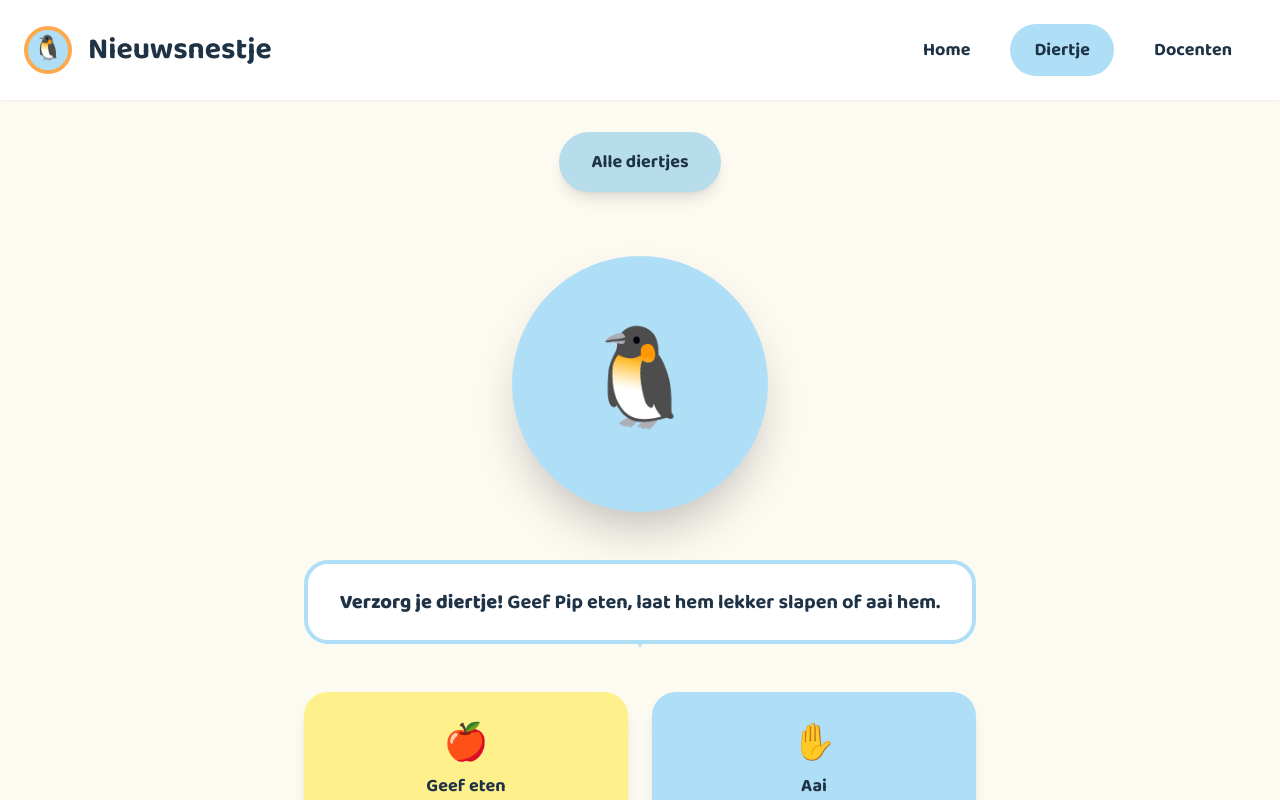
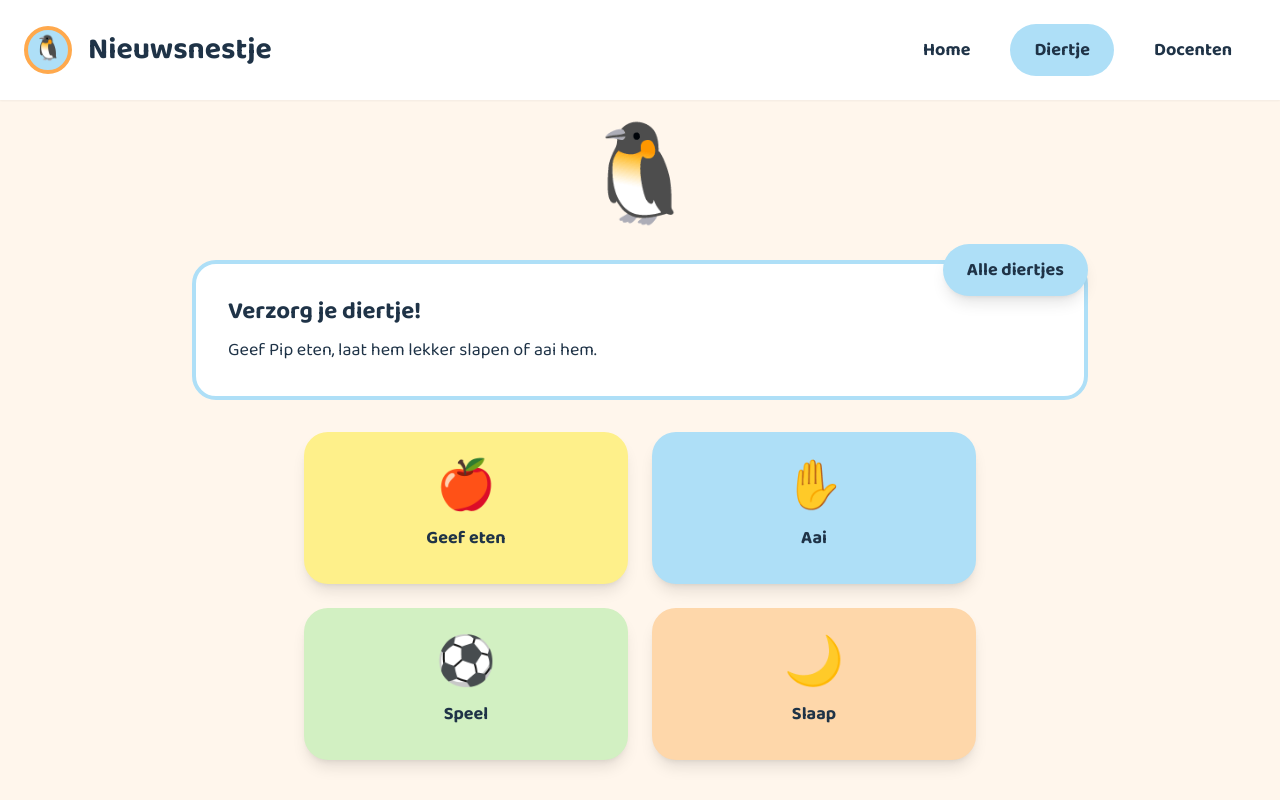
Before and after one commit to Julia246Z/Nieuwsnestje-2, a React (Vite) app: page /diertje in a window 1280 px wide. Shown: the top 800 px of the page. Built offline with nearby package versions, Linux system fonts and the light colour scheme.

Commit message:
feat: Implement "Mijn Diertje" page
Implements the "Mijn Diertje" (Animal Care) page, matching the provided design, layout, and styling, including the Pip illustration, care buttons, and interactive elements.

```diff
--- a/src/pages/AnimalCare.tsx
+++ b/src/pages/AnimalCare.tsx
@@ -17,41 +17,41 @@ const AnimalCare = () => {
   };
 
   return (
-    <div className="min-h-screen bg-background">
+    <div className="min-h-screen bg-nieuwsnestje-cream">
       <Navigation />
 
       <div className="container mx-auto px-6 py-8">
-        <div className="text-center mb-8">
-          <Link to="/collection" className="nieuwsnestje-button-secondary mb-8 inline-block">
-            Alle diertjes
-          </Link>
-        </div>
-
         {/* Pip in het centrum met aai animatie */}
-        <div className="flex justify-center items-center mb-12 relative">
+        <div className="flex justify-center items-center mb-8 relative">
           <div className="relative">
-            <div className="w-64 h-64 bg-nieuwsnestje-blue rounded-full flex items-center justify-center shadow-2xl">
+            <div className="text-center">
               <span className="text-8xl">🐧</span>
             </div>
 
             {/* Hand voor aaien */}
             {showAnimation && selectedAction === 'pet' && (
-              <div className="absolute -top-12 left-1/2 transform -translate-x-1/2 text-6xl animate-bounce">
+              <div className="absolute -top-8 left-1/2 transform -translate-x-1/2 text-4xl animate-bounce">
                 <span style={{ color: '#D2B48C' }}>✋</span>
               </div>
             )}
           </div>
         </div>
 
-        {/* Verzorg bericht in speech bubble stijl */}
-        <div className="max-w-2xl mx-auto mb-12">
-          <div className="bg-white border-4 border-nieuwsnestje-blue rounded-3xl p-6 text-center relative">
-            <p className="text-xl font-bold text-foreground">
-              <strong>Verzorg je diertje!</strong> Geef Pip eten, laat hem lekker slapen of aai hem.
+        {/* Alle diertjes knop rechtsboven het tekstblok */}
+        <div className="max-w-4xl mx-auto mb-8 relative">
+          <Link
+            to="/collection"
+            className="absolute -top-4 right-0 bg-nieuwsnestje-blue text-foreground font-bold text-lg px-6 py-3 rounded-full shadow-lg hover:shadow-xl transition-all duration-300 hover:scale-105 z-10"
+          >
+            Alle diertjes
+          </Link>
+
+          {/* Verzorg bericht in speech bubble stijl */}
+          <div className="bg-white border-4 border-nieuwsnestje-blue rounded-3xl p-8 text-left">
+            <h2 className="text-2xl font-bold text-foreground mb-2">Verzorg je diertje!</h2>
+            <p className="text-lg text-foreground">
+              Geef Pip eten, laat hem lekker slapen of aai hem.
             </p>
-            <div className="absolute bottom-0 left-1/2 transform -translate-x-1/2 translate-y-full">
-              <div className="w-0 h-0 border-l-4 border-r-4 border-t-8 border-l-transparent border-r-transparent border-t-nieuwsnestje-blue"></div>
-            </div>
           </div>
         </div>
 
@@ -59,38 +59,38 @@ const AnimalCare = () => {
         <div className="grid grid-cols-2 gap-6 max-w-2xl mx-auto">
           <button
             onClick={() => handleActionClick('feed')}
-            className="bg-yellow-200 hover:bg-yellow-300 rounded-3xl p-8 text-center font-bold text-xl transition-all duration-300 hover:scale-110 cursor-pointer shadow-lg"
+            className="bg-yellow-200 hover:bg-yellow-300 rounded-3xl p-8 text-center font-bold text-xl transition-all duration-300 hover:scale-110 cursor-pointer shadow-lg flex flex-col items-center justify-center"
             disabled={showAnimation}
           >
-            <div className="text-4xl mb-2">🍎</div>
-            <div className="text-lg font-bold">Geef eten</div>
+            <div className="text-5xl mb-3">🍎</div>
+            <div className="text-lg font-bold text-foreground">Geef eten</div>
           </button>
 
           <button
             onClick={() => handleActionClick('pet')}
-            className="bg-nieuwsnestje-blue hover:bg-blue-300 rounded-3xl p-8 text-center font-bold text-xl transition-all duration-300 hover:scale-110 cursor-pointer shadow-lg"
+            className="bg-nieuwsnestje-blue hover:bg-blue-300 rounded-3xl p-8 text-center font-bold text-xl transition-all duration-300 hover:scale-110 cursor-pointer shadow-lg flex flex-col items-center justify-center"
             disabled={showAnimation}
           >
-            <div className="text-4xl mb-2">✋</div>
-            <div className="text-lg font-bold">Aai</div>
+            <div className="text-5xl mb-3">✋</div>
+            <div className="text-lg font-bold text-foreground">Aai</div>
           </button>
 
           <button
             onClick={() => handleActionClick('play')}
-            className="bg-nieuwsnestje-mint hover:bg-green-300 rounded-3xl p-8 text-center font-bold text-xl transition-all duration-300 hover:scale-110 cursor-pointer shadow-lg"
+            className="bg-nieuwsnestje-mint hover:bg-green-300 rounded-3xl p-8 text-center font-bold text-xl transition-all duration-300 hover:scale-110 cursor-pointer shadow-lg flex flex-col items-center justify-center"
             disabled={showAnimation}
           >
-            <div className="text-4xl mb-2">⚽</div>
-            <div className="text-lg font-bold">Speel</div>
+            <div className="text-5xl mb-3">⚽</div>
+            <div className="text-lg font-bold text-foreground">Speel</div>
           </button>
 
           <button
             onClick={() => handleActionClick('sleep')}
-            className="bg-orange-200 hover:bg-orange-300 rounded-3xl p-8 text-center font-bold text-xl transition-all duration-300 hover:scale-110 cursor-pointer shadow-lg"
+            className="bg-orange-200 hover:bg-orange-300 rounded-3xl p-8 text-center font-bold text-xl transition-all duration-300 hover:scale-110 cursor-pointer shadow-lg flex flex-col items-center justify-center"
             disabled={showAnimation}
           >
-            <div className="text-4xl mb-2">🌙</div>
-            <div className="text-lg font-bold">Slaap</div>
+            <div className="text-5xl mb-3">🌙</div>
+            <div className="text-lg font-bold text-foreground">Slaap</div>
           </button>
         </div>
       </div>
```
